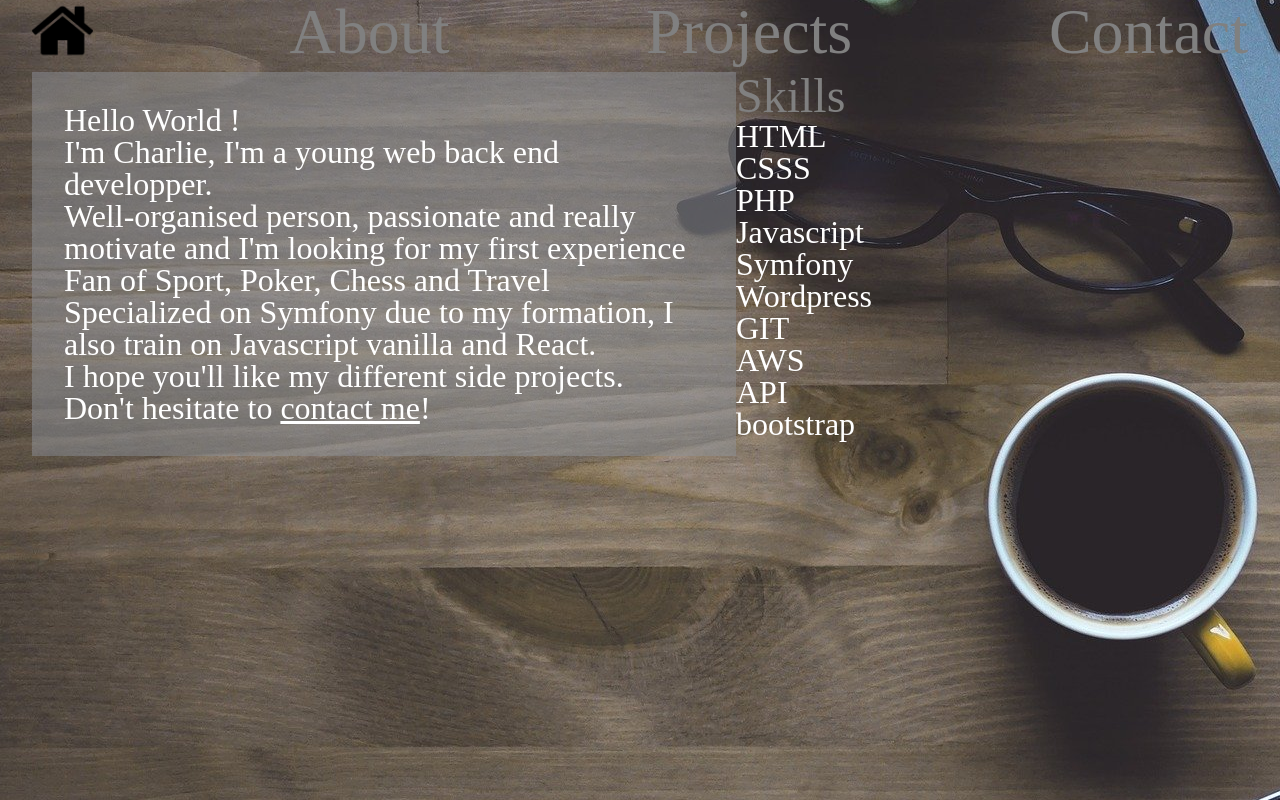
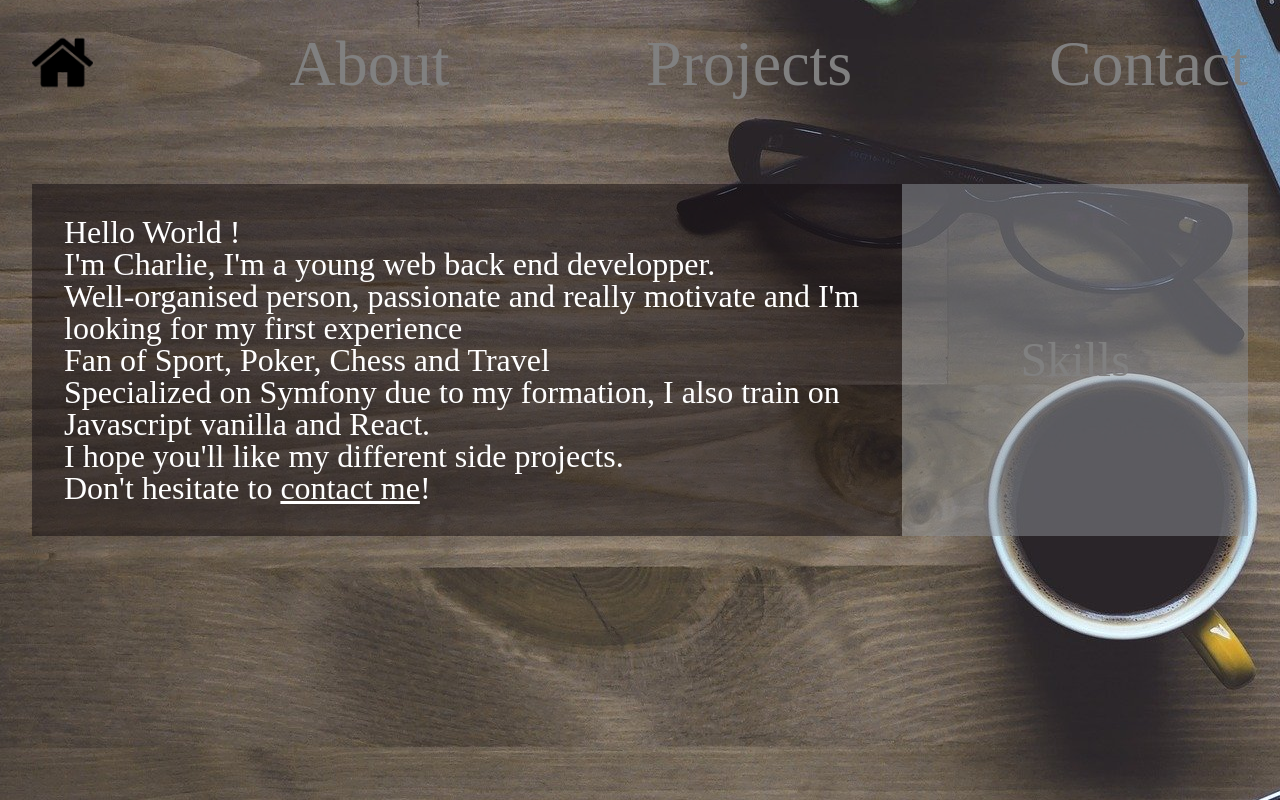
Before and after one commit to Charliebauduin/portfolio, a Symfony app: template Portfolio/templates/home/bio.html.twig in a window 1280 px wide. Run offline with Twig, Linux system fonts and the light colour scheme; the template is opened without the code that fills it, so the values that code supplies are empty; some libraries are stand-ins or nearby versions.

Commit message:
creation du fichier JS + caroussel skills fonctionnel

```diff
--- a/Portfolio/public/css/style.css
+++ b/Portfolio/public/css/style.css
@@ -10,8 +10,10 @@ background-repeat: no-repeat;
 
 .navbar {
     width: 95%;
+    padding-top: 2em;
     margin-left: 2em;
     margin-right: 2em;
+
 }
 
 .navbar a{
@@ -108,24 +110,37 @@ p{
     color: white;
 }
 
+.skills-slider img{
+    width:20%;
+}
+
+
 .wrapper-about{
+    margin-top: 5em;
     display: flex;
     width: 100%;
+
 }
 
 .left-part{
     display: flex;
-    width: 50%;
+    width: 70%;
     padding:2em;
     margin-left: 2em;
-    background-color: rgba(142, 145, 152, 0.5);
+    background-color:rgba(16, 11, 15, 0.5)
+
 
 }
 
 .right-part{
     display: flex;
-    width: 70%;
+    flex-direction: column;
+    width: 30%;
+    justify-content: center;
     text-align: center;
+    margin-right: 2em;
+    background-color: rgba(142, 145, 152, 0.5);
+
 }
 
 .left-part p{
--- a/Portfolio/templates/base.html.twig
+++ b/Portfolio/templates/base.html.twig
@@ -12,9 +12,7 @@
             {#{{ encore_entry_link_tags('app') }}#}
         {% endblock %}
 
-        {% block javascripts %}
-            {#{{ encore_entry_script_tags('app') }}#}
-        {% endblock %}
+
     </head>
 
     <body>
@@ -43,6 +41,13 @@
     </div>
 
         {% block body %}{% endblock %}
+
+
+        {% block javascripts %}
+            {#{{ encore_entry_script_tags('app') }}#}
+        {% endblock %}
     </body>
 
+
+
 </html>
--- a/Portfolio/templates/home/bio.html.twig
+++ b/Portfolio/templates/home/bio.html.twig
@@ -28,22 +28,19 @@
     </div>
 
 
-    <div class="rigth-part">
+    <div class="right-part">
 
         <h1>Skills</h1>
 
-        <ul class="skills-list">
+        <div class="skills-slider">
 
-            <li>HTML</li>
-            <li>CSSS</li>
-            <li>PHP</li>
-            <li>Javascript</li>
-            <li>Symfony</li>
-            <li>Wordpress</li>
-            <li>GIT</li>
-            <li>AWS</li>
-            <li>API</li>
-            <li>bootstrap</li>
+
+            <figure class="img-slider">
+
+
+
+            </figure>
+
 
 
 
@@ -54,3 +51,9 @@
 
 </div>
 {% endblock %}
+
+{% block javascripts %}
+
+<script src="{{asset('../public/js/scripts.js')}}"></script>
+
+{% endblock %}
```
Also changed, not shown: Portfolio/public/js/scripts.js (added, +72 -0 lines), Portfolio/public/assets/API.png (added), Portfolio/public/assets/Download-Icon.png (deleted), Portfolio/public/assets/aws.png (added), Portfolio/public/assets/bootstrap.png (added), Portfolio/public/assets/css.png (added), Portfolio/public/assets/git.png (added), Portfolio/public/assets/html.png (added), Portfolio/public/assets/js.svg (added), Portfolio/public/assets/php.png (added), Portfolio/public/assets/symfony.png (added), Portfolio/public/assets/wordpress.png (added).
